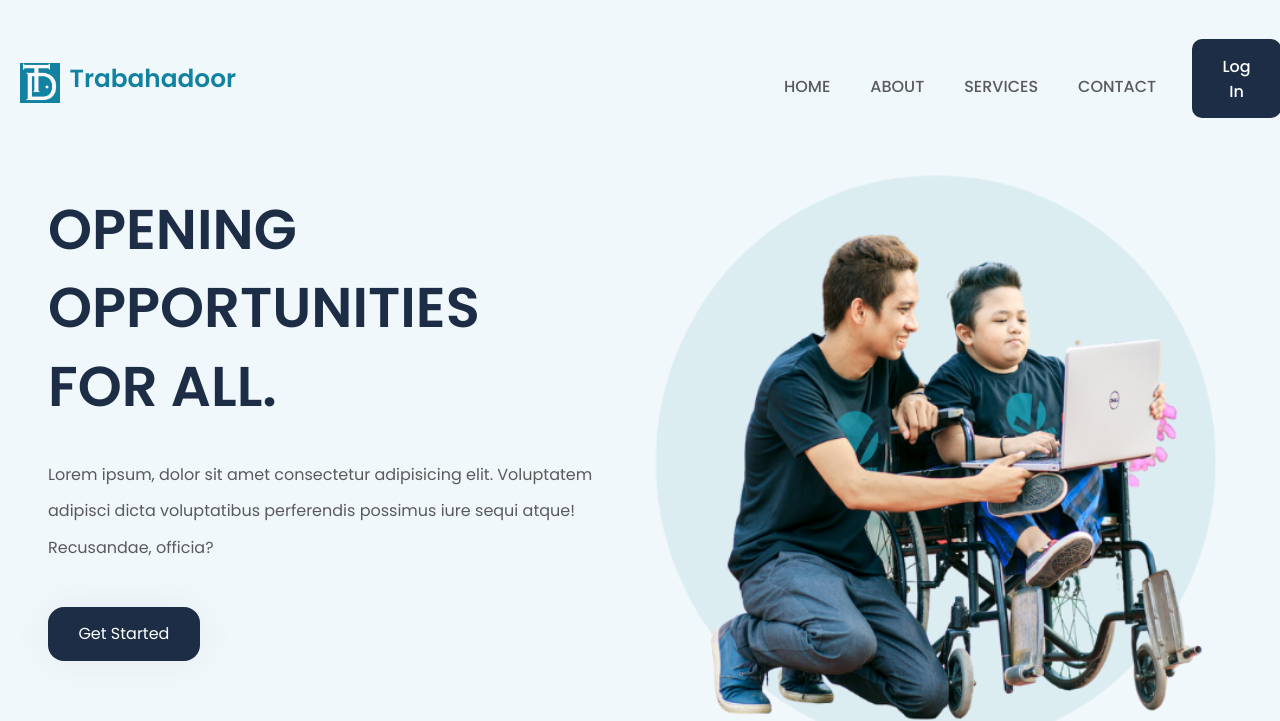
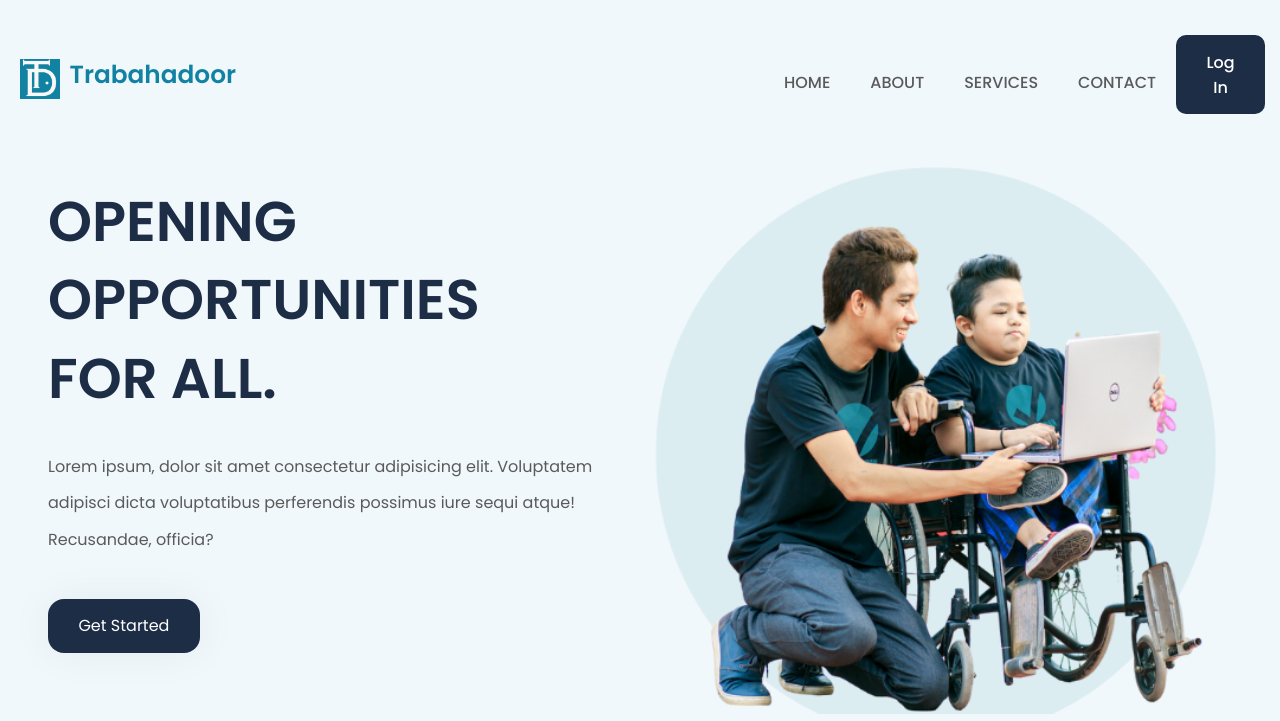
Before and after one commit to carla-dimaandal/TrabahadoorJobPortal, a PHP site: page / in a window 1280 px wide. Shown: the top 721 px of the page. Run offline with PHP 8.4, Linux system fonts and the light colour scheme.

Commit message:
Update style.css

```diff
--- a/style.css
+++ b/style.css
@@ -75,7 +75,7 @@ header .container{
     list-style: none;
     position: relative;
     background-color: #f1f8fc;
-    padding: 12px 20px;
+    padding: .5rem 1.25rem;
 }
 
 .menu{
@@ -104,7 +104,7 @@ header .container{
     height:3px;
     bottom:-10px;
     left:0;
-    /* transition: 0.15s ease-in-out; */
+    transition: 0.15s ease-in-out;
 
 }
 .menu li a:hover{
@@ -117,7 +117,7 @@ header .container{
 }
 
 .menu .btn{
-    margin-left:1rem;
+    margin:auto;
     display:inline-block;
     padding: .9rem 1.9rem;
     color: #fff !important;
```
